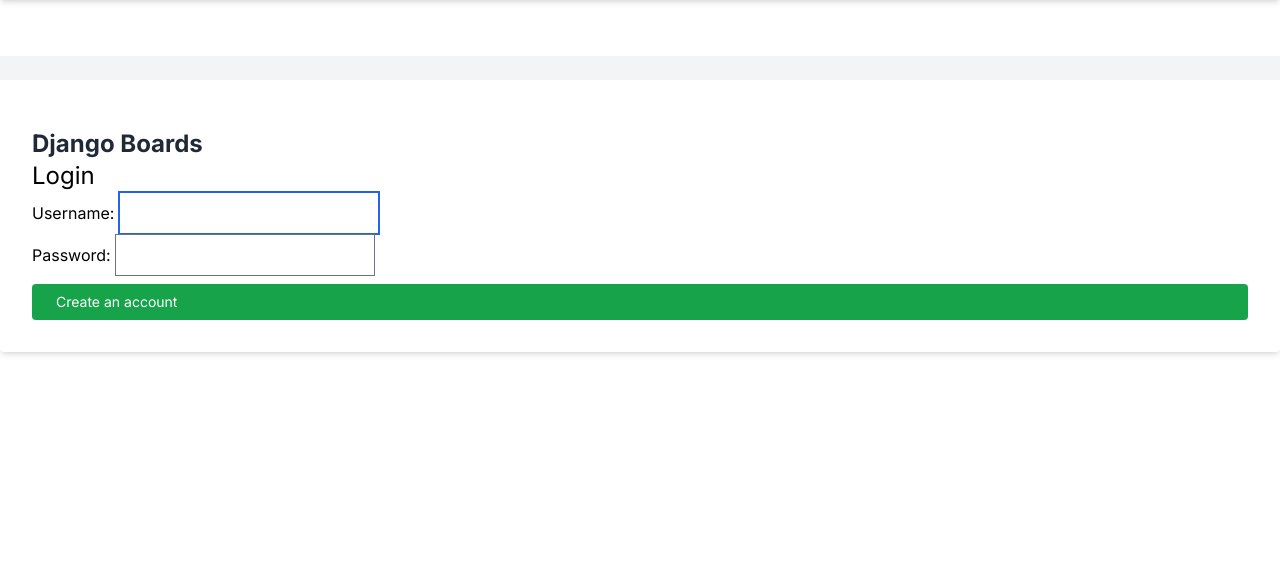
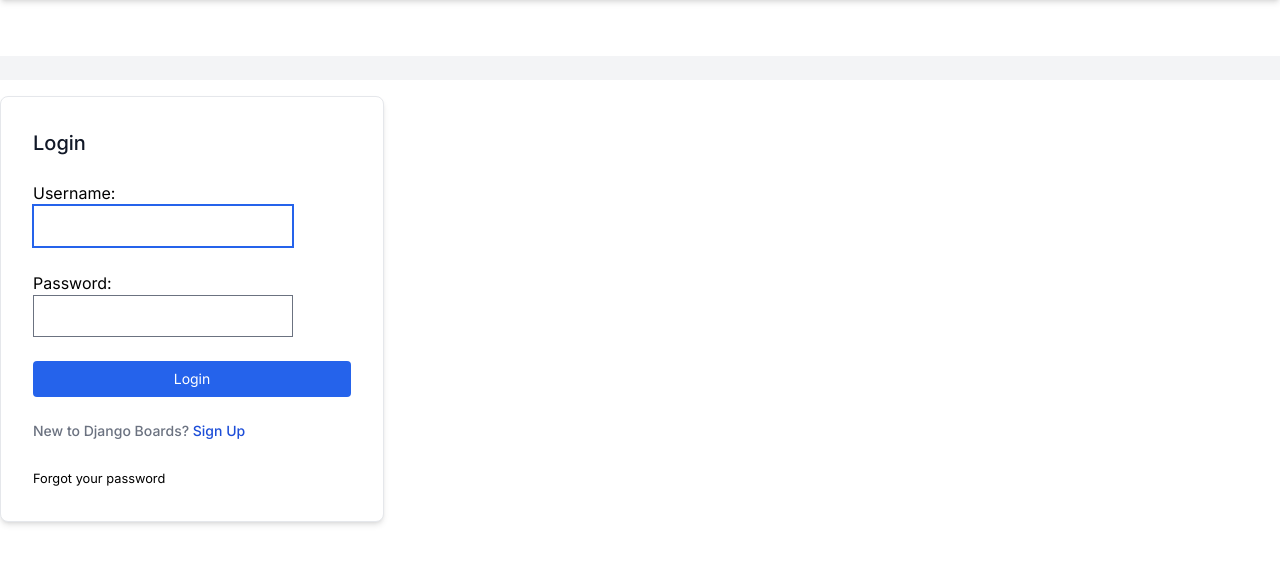
Before and after one commit to steeves66/django_start_app, a Django app: page /login/ in a window 1280 px wide. Shown: the part 60-624 px from the top of the page. Run offline with Django 4.2, Linux system fonts and the light colour scheme; style sheets or scripts are compiled from the project's sources; some libraries are stand-ins or nearby versions; some web fonts are replaced.

Commit message:
Implementing user accounts

```diff
--- /dev/null
+++ b/boards/templatetags/form_tags.py
@@ -0,0 +1,19 @@
+from django import template
+
+register = template.Library()
+
+
+@register.filter
+def field_type(bound_field):
+    return bound_field.field.widget.__class__.__name__
+
+
+@register.filter
+def input_class(bound_field):
+    css_class = ''
+    if bound_field.form.is_bound:
+        if bound_field.errors:
+            css_class = 'is_invalid'
+        elif field_type(bound_field) != 'PasswordInput':
+            css_class = 'is-valid'
+    return 'form-control {}'.format(css_class)
--- a/config/settings.py
+++ b/config/settings.py
@@ -152,3 +152,5 @@ CRISPY_TEMPLATE_PACK = "tailwind"
 LOGOUT_REDIRECT_URL = 'home'
 
 LOGIN_REDIRECT_URL = 'home'
+
+EMAIL_BACKEND = 'django.core.mail.backends.console.EmailBackend'
--- a/config/urls.py
+++ b/config/urls.py
@@ -36,5 +36,12 @@ urlpatterns = [
     # acounts
     path('signup/', accounts_view.signup, name='signup'),
     path('logout/', auth_views.LogoutView.as_view(), name='logout'),
-    path('login/', auth_views.LoginView.as_view(template_name='login.html'), name='login')
+    path('login/', auth_views.LoginView.as_view(template_name='login.html'), name='login'),
+
+    # reset password
+    path('reset/', auth_views.PasswordResetView.as_view(
+        template_name='password_reset_html',
+        email_template_name='password_reset_email.html',
+        subject_template_name='password_reset_subject.txt'
+    ), name='password_reset'),
 ]
--- a/templates/includes/form.html
+++ b/templates/includes/form.html
@@ -1,5 +1,15 @@
-{% load widget_tweaks %}
+{% load form_tags widget_tweaks %}
 
+
+{% if form.non_field_errors %}
+<div class="alert alert-danger" role="alert">
+  {% for error in form.non_field_errors %}
+    <p {% if forloop.last %} class="mb-0" {% endif %}> {{ error }}</p>
+  {% endfor %}
+</div>
+{% endif %}
+
+<!-- # code without template_tag
 {% for field in form %}
   <div class="form-group">
     {{ field.label_tag }}
@@ -25,4 +35,21 @@
       </small>
     {% endif %}
   </div>
+{% endfor %}-->
+
+{% for field in form %}
+  <div class="form-group">
+    {{ field.label_tag }}
+    {% render_field field class=field|input_class %}
+    {% for error in field.errors %}
+      <div class="invalid-feedback">
+        {{ error }}
+      </div>
+    {% endfor %}
+    {% if field.help_text%}
+      <small class="form-text text-muted">
+        {{ field.help_text|safe}}
+      </small>
+    {% endif %}
+  </div>
 {% endfor %}
--- a/templates/login.html
+++ b/templates/login.html
@@ -7,15 +7,19 @@
 {% endblock title %}
 
 {% block content %}
-    <div class="p-8 bg-white rounded shadow-md">
-        <a href="{% url 'home' %}">
-            <h2 class="text-2xl font-bold text-gray-800">Django Boards</h2>
-        </a>
-        <h2 class="text-2xl" text-black">Login</h2>
-        <form method="post" novalidate>
-        {% csrf_token %}
+<div class="p-4 max-w-sm bg-white rounded-lg border border-gray-200 shadow-md sm:p-6 lg:p-8 dark:bg-gray-800 dark:border-gray-700">
+    <form class="space-y-6" action="#">
+        <h5 class="text-xl font-medium text-gray-900 dark:text-white">Login</h5>
         {% include 'includes/form.html' %}
-        <button type="submit" class=" align-middle w-full inline-flex items-center mt-2 px-6 py-2 text-sm text-white bg-green-600 rounded hover:bg-green-700">Create an account</button>
+        <button type="submit" class="w-full items-center mt-2 px-6 py-2 text-sm text-white bg-blue-600 rounded hover:bg-blue-700">Login</button>
+        <div class="text-sm font-medium text-gray-500 dark:text-gray-300">
+            New to Django Boards? <a href="{% url 'signup' %}" class="text-blue-700 hover:underline dark:text-blue-500">Sign Up</a>
+        </div>
+        <div>
+            <small>
+                <a href="javascript:void(0)">Forgot your password</a>
+            </small>
+        </div>
     </form>
-    </div>
+</div>
 {% endblock content %}
```
Also changed, not shown: templates/brouillon.html (added, +14 -0 lines), templates/includes/base_accounts.html (added, +7 -0 lines), templates/signup.html (+9 -10 lines), boards/templatetags/__init__.py (added), db.sqlite3.
